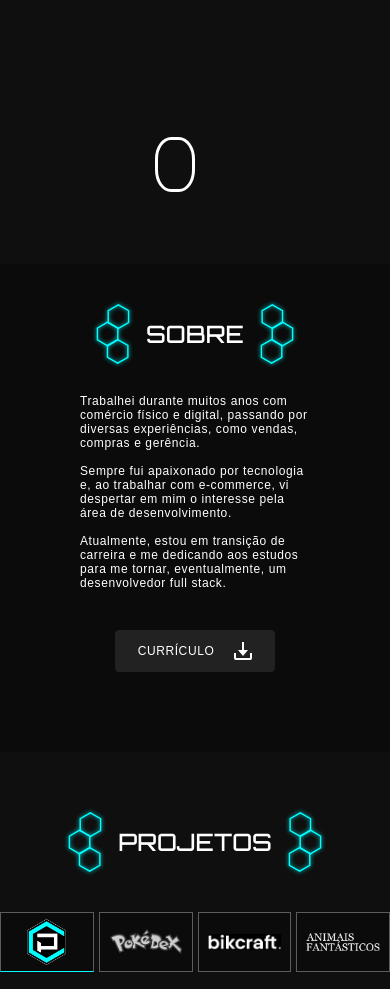
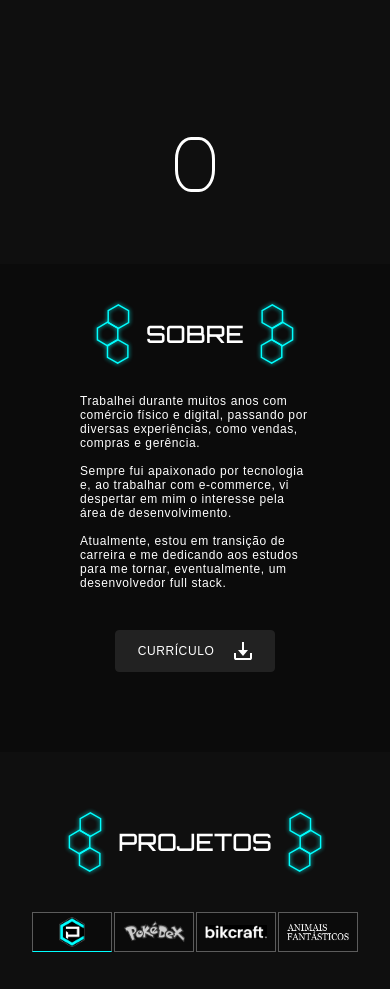
Before and after one commit to claudiomvpereira/claudiomvpereira.github.io, a plain HTML site: page index.html in a window 390 px wide. Shown: the part 580-1569 px from the top of the page. Drawn offline with Linux system fonts and the light colour scheme; a web font is replaced by a local one.

Commit message:
Correção do mouse e tamanhos no mobile

```diff
--- a/css/principal.css
+++ b/css/principal.css
@@ -78,7 +78,8 @@
 .mouse-container {
   position: absolute;
   top: 85%;
-  right: 50%;
+  left: 50%;
+  transform: translateX(-50%);
 }
 
 .mouse {
--- a/css/projetos.css
+++ b/css/projetos.css
@@ -277,7 +277,12 @@
 
 @media (max-width: 520px) {
   .projetos-thumb-container {
-    gap: 5px;
+    gap: 2px;
+  }
+
+  .projetos-thumb {
+    width: 80px;
+    height: 40px;
   }
 
   .card-buttons button {
```
